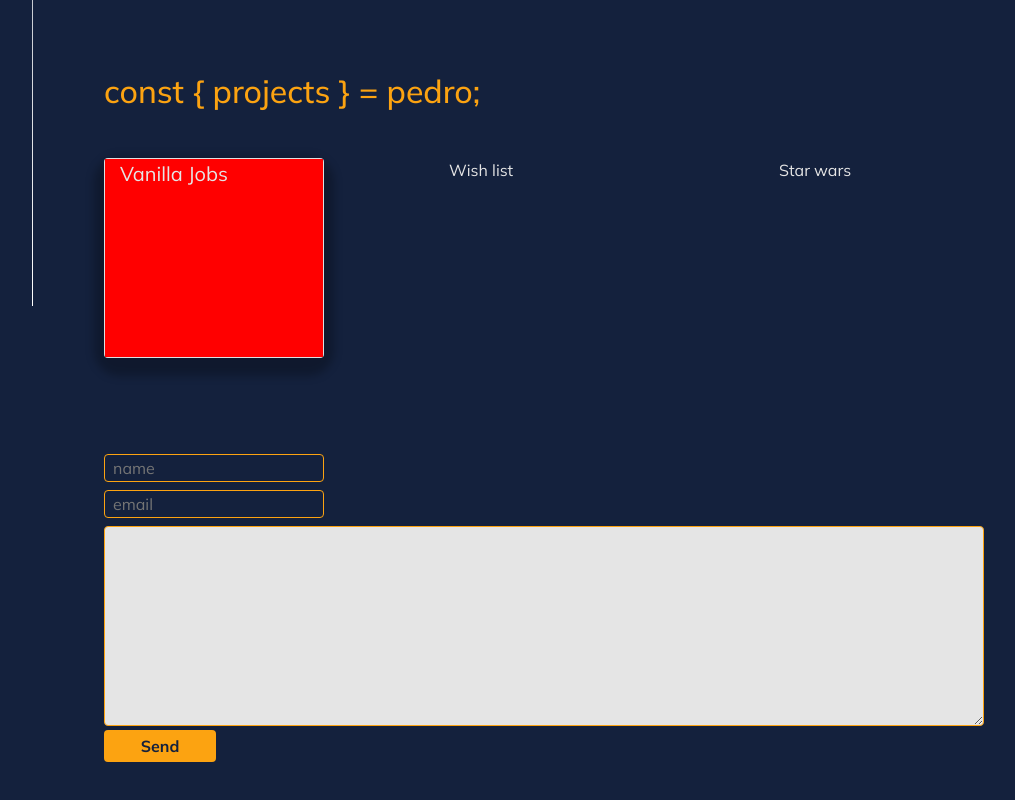
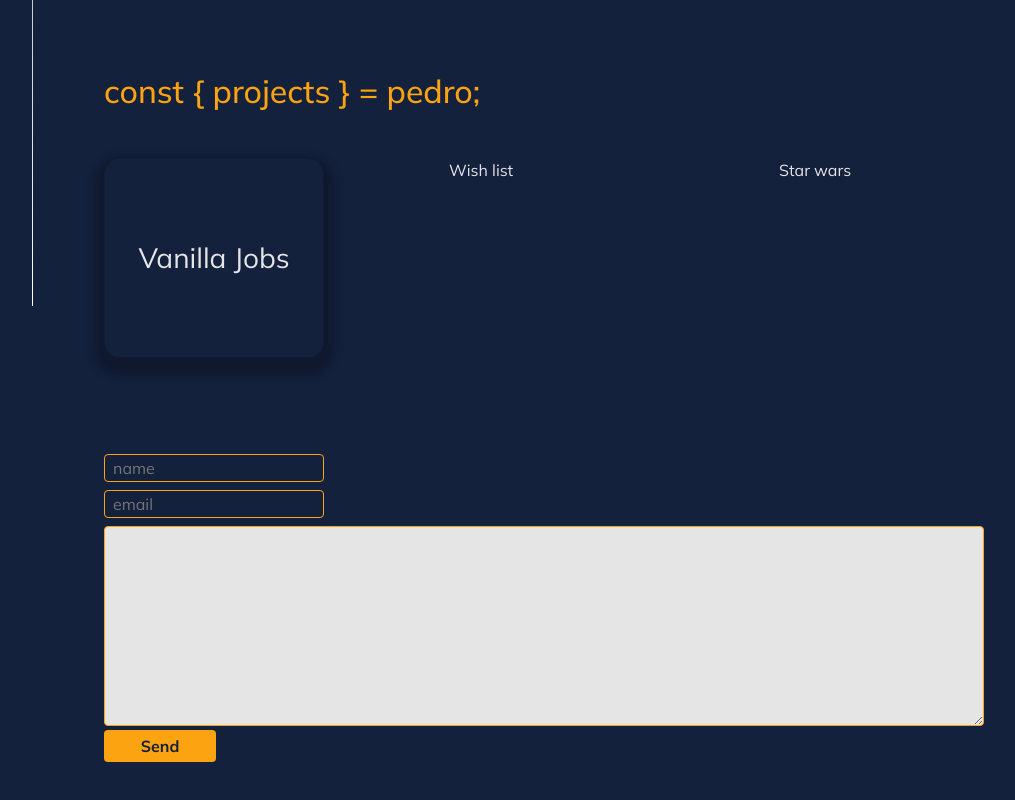
Before and after one commit to Pedro-Mac/my-personal-app, a React (Create React App) app in the folder client/: page / in a window 1280 px wide. Shown: the part 1234-2034 px from the top of the page, without its empty margins (96-1111 px from the left). Built offline with nearby package versions, Linux system fonts and the light colour scheme.

Commit message:
add card flipping to mouse enter and leave, add link to project web applications

```diff
--- a/client/src/components/Projects/index.tsx
+++ b/client/src/components/Projects/index.tsx
@@ -8,19 +8,30 @@ import './styles.scss'
 
 
 const Projects: React.FC = () => {
+  const [isFlipped, setIsFlipped] = useState<boolean>(false);
 
+  const handleFlipping = (): void => {
+    setIsFlipped(()=> !isFlipped);
+  }
 
   return (
     <section className="container-projects">
       <h2>const {'{ projects }'} = pedro;</h2>
       <div className="container mt-5">
         <div className="row d-flex justify-content-between">
-          <div className="scene col-3 p-0">
-            <div className="card">
-              <div className="card__face card__face--front"><Item text="Vanilla Jobs"/></div>
-              <div className="card__face card__face--back">Backside</div>
+          <div className="scene col-3 p-0" onMouseEnter={handleFlipping} onMouseLeave={handleFlipping}>
+            <div className={'card' + (isFlipped ? ' is-flipped' : '')}>
+              <div className="card__face d-flex align-items-center">
+                <Item text="Vanilla Jobs"/>
+              </div>
+              <div className="card__face card__face--back ">
+                <a href="https://vanilla-jobs.netlify.app/" className="d-flex justify-content-center align-items-center">
+                  <img src="./assets/images/link.svg" alt="link"/>
+                </a>
+              </div>
             </div>
           </div>
+
 
           <Item columns={3} text="Wish list"/>
           <Item columns={3} text="Star wars"/>
--- a/client/src/components/Projects/styles.scss
+++ b/client/src/components/Projects/styles.scss
@@ -8,35 +8,43 @@
   div {
     div {
       .scene {
-        box-shadow: 0 8px 8px 10px rgba(0, 0, 0, 0.25);
-        border-radius: 1rem;
         display: flex;
         justify-content: center;
         align-items: center;
         height: 200px;
         perspective: 600px;
+        cursor: pointer;
+        position: relative;
 
         .card {
+          box-shadow: 0 8px 8px 10px rgba(0, 0, 0, 0.25);
           width: 100%;
           height: 100%;
           position: relative;
-          transition: transform 1s;
+          transition: transform 0.5s;
           transform-style: preserve-3d;
+          background-color: $baseColor;
+          border-radius: 1rem;
 
           .card__face {
             position: absolute;
             height: 100%;
             width: 100%;
             backface-visibility: hidden;
-          }
-
-          .card__face--front {
-            background: red;
+            background-color: $baseColor;
+            overflow: hidden;
+            border-radius: 1rem;
           }
 
           .card__face--back {
-            background: blue;
             transform: rotateY(180deg);
+
+            a {
+              height: 100%;
+              img {
+                width: 50%;
+              }
+            }
           }
         }
 
@@ -46,7 +54,8 @@
 
         p {
           margin: 0;
-          font-size: 1.25rem;
+          font-size: 1.75rem;
+          text-align: center;
         }
       }
     }
--- a/client/src/components/Scroller/index.tsx
+++ b/client/src/components/Scroller/index.tsx
@@ -2,7 +2,7 @@ import React from 'react'
 
 import './styles.scss'
 
-const Scroller = () => {
+const Scroller: React.FC = () => {
   return (
     <div className="container-scroller">
       <div className="line-scrolled"></div>
```
Also changed, not shown: client/src/components/Projects/ProjectCard/index.tsx (added, +11 -0 lines), client/public/assets/images/link.svg (added).
